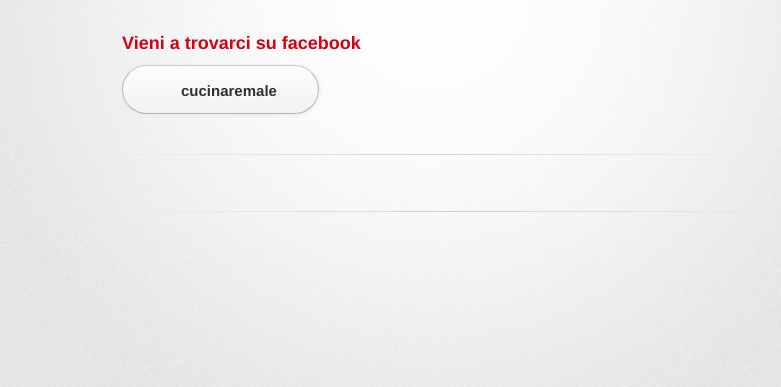
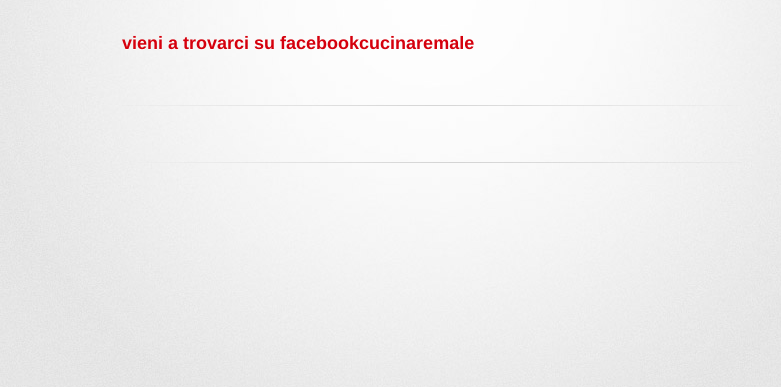
Before and after one commit to federicobrianosv/federicobrianosv.github.io, a plain HTML site: page index.html in a window 1280 px wide. Shown: the part 127-514 px from the top of the page, without its empty margins (208-989 px from the left). Drawn offline with Linux system fonts and the light colour scheme; a web font is replaced by a local one.

Commit message:
Update index.html

```diff
--- a/index.html
+++ b/index.html
@@ -22,8 +22,7 @@
         </header>
 
         <section id="downloads" class="clearfix">
-          <h3>Vieni a trovarci su facebook</h3>
-          <a href="https://www.facebook.com/groups/cucinaremale/" class="button"><span>cucinaremale</span></a>
+          <h3>vieni a trovarci su facebook<a href="https://www.facebook.com/groups/cucinaremale/"><span>cucinaremale</span></a></h3>
         </section>
 
         <hr>
```
